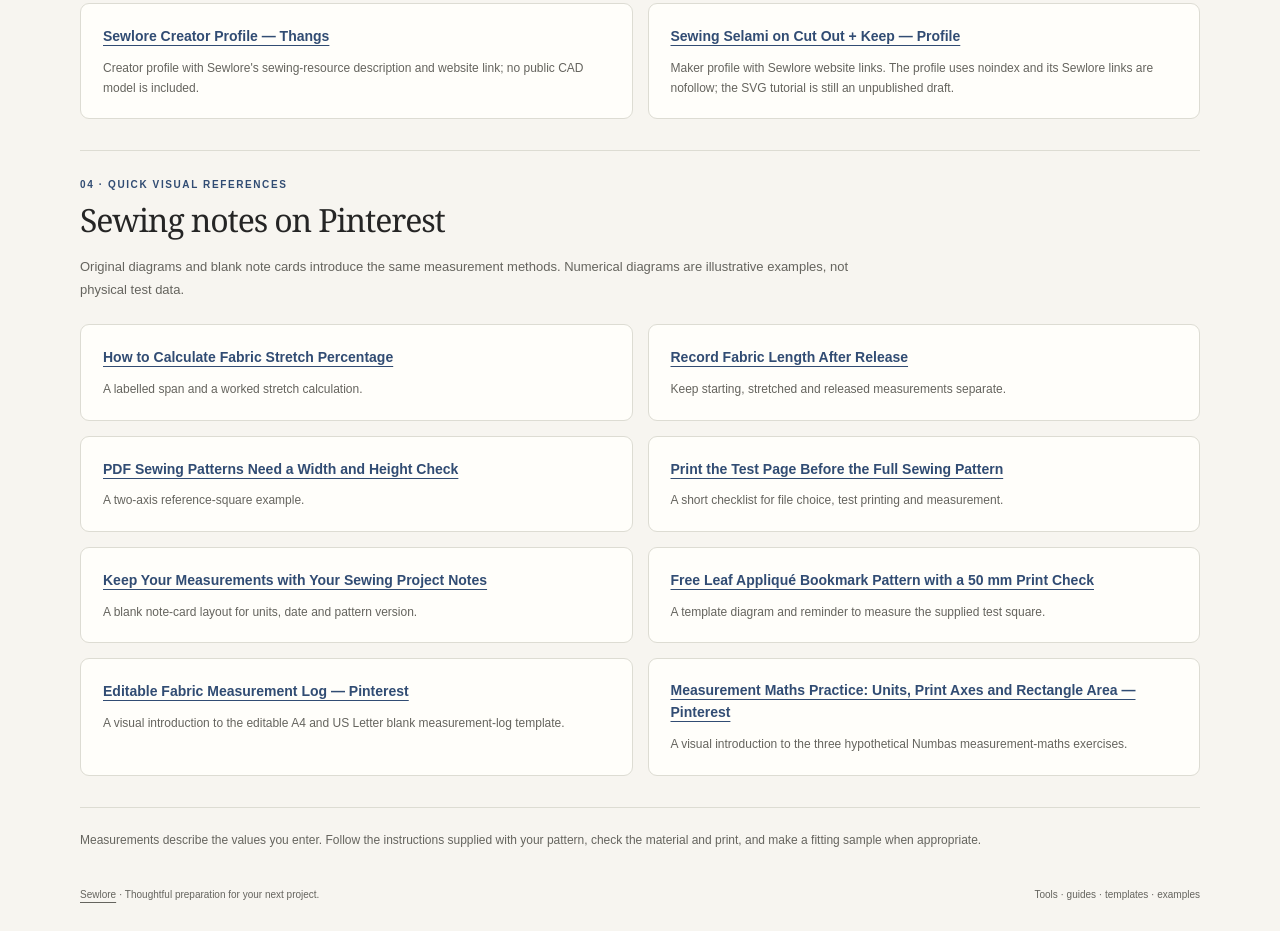
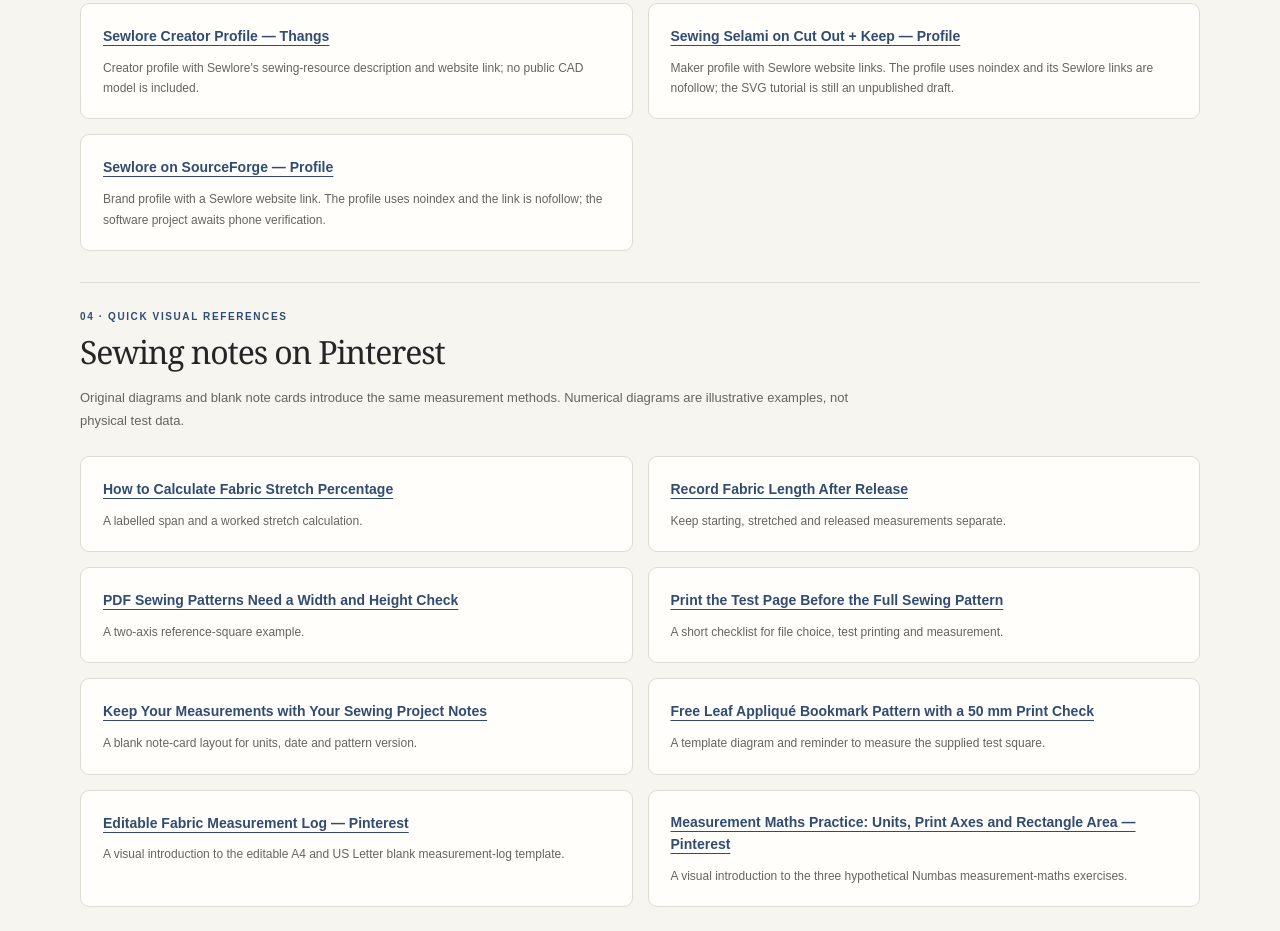
Before and after one commit to gokimedia/sewlore-sewing-tools, a website: page resources.html in a window 1280 px wide. Shown: the part 4787-5718 px from the top of the page. Drawn offline with Linux system fonts and the light colour scheme.

```diff
--- a/resources.html
+++ b/resources.html
@@ -103,6 +103,7 @@
         <li><a href="https://huggingface.co/datasets/sewlore/synthetic-fabric-csv-validation-cases">Synthetic Fabric CSV Validation Cases — Hugging Face Dataset</a><p>Download 72 synthetic software-test cases, a 26-column string table and parser-specific expected results for Sewlore Fabric Care 0.1.0. MIT licensed; these fixtures are not physical fabric observations or scientific validation.</p></li>
         <li><a href="https://thangs.com/designer/sewingselami">Sewlore Creator Profile — Thangs</a><p>Creator profile with Sewlore's sewing-resource description and website link; no public CAD model is included.</p></li>
         <li><a href="https://www.cutoutandkeep.net/users/820582">Sewing Selami on Cut Out + Keep — Profile</a><p>Maker profile with Sewlore website links. The profile uses noindex and its Sewlore links are nofollow; the SVG tutorial is still an unpublished draft.</p></li>
+        <li><a href="https://sourceforge.net/u/sewingselami/profile">Sewlore on SourceForge — Profile</a><p>Brand profile with a Sewlore website link. The profile uses noindex and the link is nofollow; the software project awaits phone verification.</p></li>
       </ul>
     </section>
 
```
Also changed, not shown: README.md.
